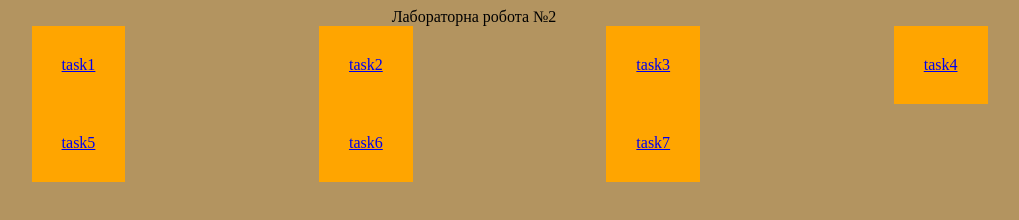
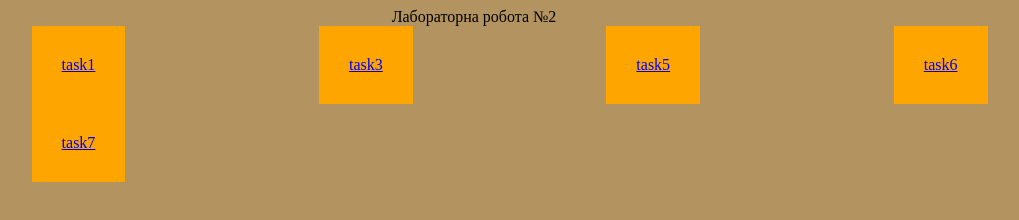
Before and after one commit to sergofx1/sergofx1.github.io, a plain HTML site: page lab_rob4/index.html in a window 1280 px wide. Shown: the whole page, without its empty margins (166-1185 px from the left). Drawn offline with Linux system fonts and the light colour scheme.

Commit message:
Update index.html

```diff
--- a/lab_rob4/index.html
+++ b/lab_rob4/index.html
@@ -11,9 +11,7 @@
 <body>
     <div class="title">Лабораторна робота №2</div>
     <div class="task"><a href="task1/index.html">task1</a></div>
-    <div class="task"><a href="task2/style.css">task2</a></div>
     <div class="task"><a href="task3/index.html">task3</a></div>
-    <div class="task"><a href="task4/style.css">task4</a></div>
     <div class="task"><a href="task5/index.html">task5</a></div>
     <div class="task"><a href="task6/index.html">task6</a></div>
     <div class="task"><a href="task7/index.html">task7</a></div>
```
